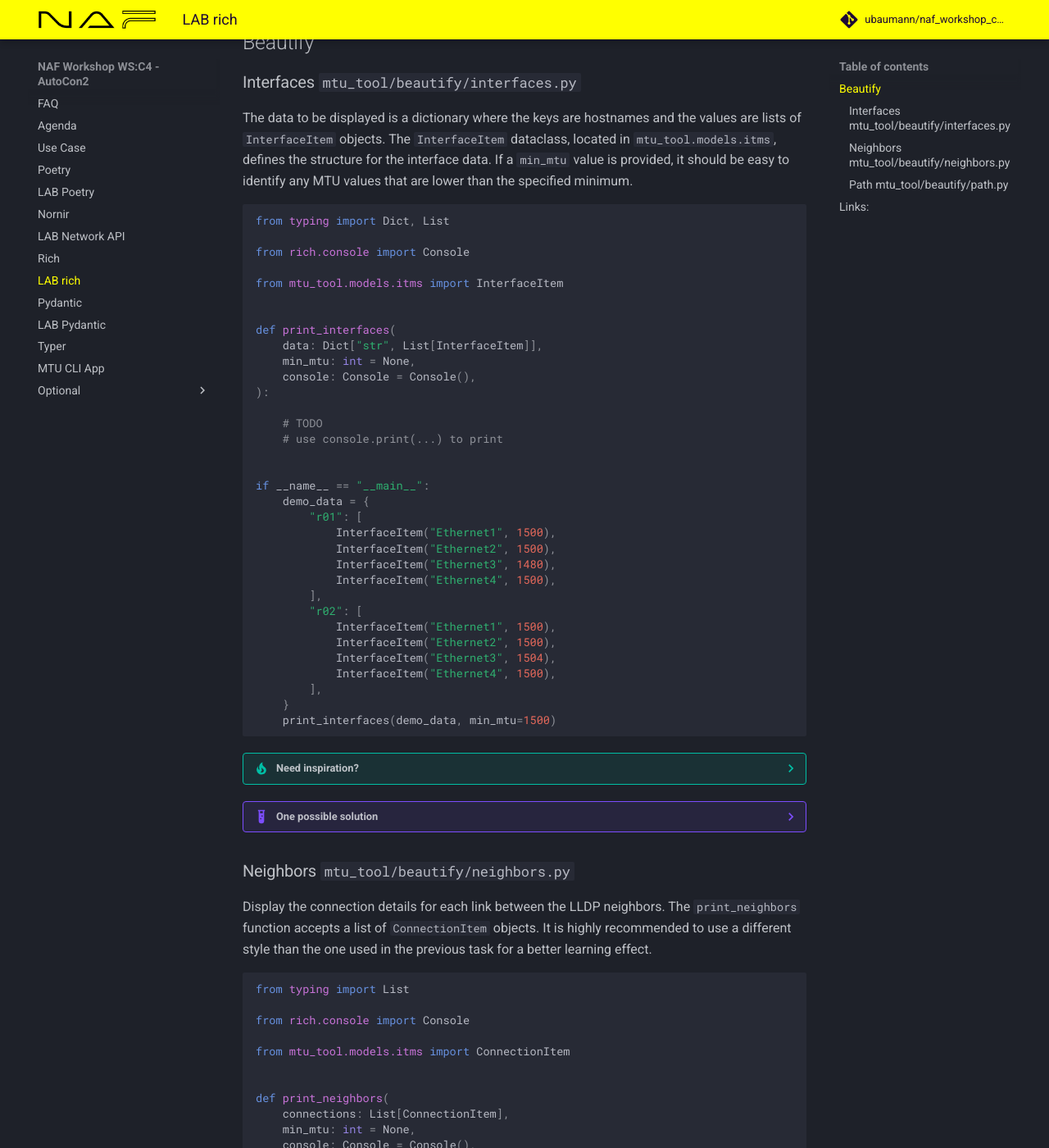
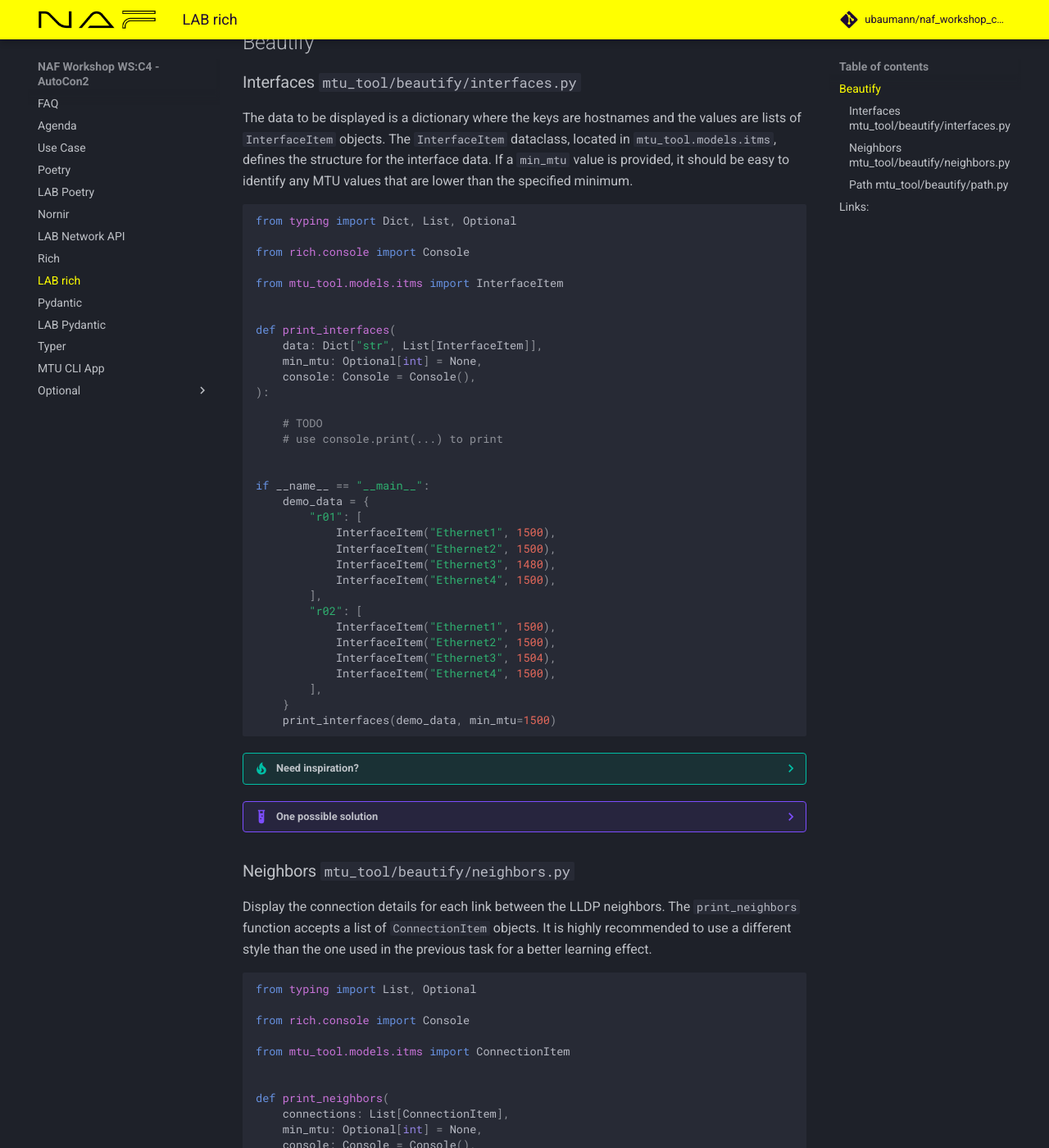
Before and after one commit to ubaumann/naf_workshop_cli_tool, an MkDocs documentation site: the page built from docs/lab_rich.md, in a window 1280 px wide and 1400 px high, scrolled down 288 px. Shown: the whole window at 82% size. Built offline with MkDocs 1.6.1 and Material for MkDocs 9.7.7, drawn with Linux system fonts in a browser that asks for light colours; comment, search, counter and statistics services are not loaded; some of the changed text lies outside the part shown.

Commit message:
Update typing fixes

````diff
--- a/docs/lab_rich.md
+++ b/docs/lab_rich.md
@@ -10,7 +10,7 @@ Rich makes it easy to generate appealing console output, allowing you to format
 The data to be displayed is a dictionary where the keys are hostnames and the values are lists of `InterfaceItem` objects. The `InterfaceItem` dataclass, located in `mtu_tool.models.itms`, defines the structure for the interface data. If a `min_mtu` value is provided, it should be easy to identify any MTU values that are lower than the specified minimum.
 
 ```python
-from typing import Dict, List
+from typing import Dict, List, Optional
 
 from rich.console import Console
 
@@ -19,7 +19,7 @@ from mtu_tool.models.itms import InterfaceItem
 
 def print_interfaces(
     data: Dict["str", List[InterfaceItem]],
-    min_mtu: int = None,
+    min_mtu: Optional[int] = None,
     console: Console = Console(),
 ):
 
@@ -53,7 +53,7 @@ if __name__ == "__main__":
 ??? example "One possible solution"
 
     ```python
-    from typing import Dict, List
+    from typing import Dict, List, Optional
 
     from rich.console import Console
     from rich.panel import Panel
@@ -62,7 +62,7 @@ if __name__ == "__main__":
     from mtu_tool.models.itms import InterfaceItem
 
 
-    def _mtu_rich_str(mtu: int, min_mtu: int = None) -> str:
+    def _mtu_rich_str(mtu: int, min_mtu: Optional[int] = None) -> str:
         if not min_mtu:
             return str(mtu)
         return str(mtu) if mtu >= min_mtu else f"[red]{mtu}[/red]"
@@ -70,9 +70,9 @@ if __name__ == "__main__":
 
     def print_interfaces(
         data: Dict["str", List[InterfaceItem]],
-        min_mtu: int = None,
+        min_mtu: Optional[int] = None,
         console: Console = Console(),
-    ):
+    ) -> None:
         for host, interface_list in data.items():
             table = Table(style="cyan", row_styles=["green"], expand=True)
             table.add_column("Interface Name")
@@ -115,7 +115,7 @@ if __name__ == "__main__":
 Display the connection details for each link between the LLDP neighbors. The `print_neighbors` function accepts a list of `ConnectionItem` objects. It is highly recommended to use a different style than the one used in the previous task for a better learning effect.
 
 ```python
-from typing import List
+from typing import List, Optional
 
 from rich.console import Console
 
@@ -124,9 +124,9 @@ from mtu_tool.models.itms import ConnectionItem
 
 def print_neighbors(
     connections: List[ConnectionItem],
-    min_mtu: int = None,
+    min_mtu: Optional[int] = None,
     console: Console = Console(),
-):
+) -> None:
 
     # TODO
     # use console.print(...) to print
@@ -174,7 +174,7 @@ if __name__ == "__main__":
 ??? example "One possible solution"
 
     ```python
-    from typing import List
+    from typing import List, Optional
 
     from rich.console import Console
     from rich.panel import Panel
@@ -185,9 +185,9 @@ if __name__ == "__main__":
 
     def print_neighbors(
         connections: List[ConnectionItem],
-        min_mtu: int = None,
+        min_mtu: Optional[int] = None,
         console: Console = Console(),
-    ):
+    ) -> None:
         site_table = Table(show_lines=True)
         site_table.add_column("local", vertical="bottom")
         site_table.add_column("remote")
@@ -259,7 +259,7 @@ if __name__ == "__main__":
 The task is to visualize multiple paths, with each path representing hop-by-hop information stored as `ConnectionItem` objects. There are many ways to achieve this, so feel free to get creative. Don't be afraid to experiment with approaches you might not normally consider.
 
 ```python
-from typing import List
+from typing import List, Optional
 
 from rich.console import Console
 
@@ -269,9 +269,9 @@ from mtu_tool.models.itms import ConnectionItem
 def print_path(
     paths: List[List[ConnectionItem]],
     start_name: str,
-    min_mtu: int = None,
+    min_mtu: Optional[int] = None,
     console: Console = Console(),
-):
+) -> None:
 
     # ToDo
     # use console.print(...) to print
@@ -421,6 +421,9 @@ if __name__ == "__main__":
     To simplify the code, the `ConnectionItem` class was extended by the method `__rich__(self)` to support the rich protocoll.
 
     ```python title="mtu_tool/models/itms.py"
+    from typing import Optional
+    from dataclasses import dataclass
+
     from rich.columns import Columns
     from rich.panel import Panel
     from rich.json import JSON
@@ -431,8 +434,8 @@ if __name__ == "__main__":
         local_mtu: int
         neighbor_name: str
         neighbor_interface: str
-        local_name: str = None
-        neighbor_mtu: int = None
+        local_name: Optional[str] = None
+        neighbor_mtu: Optional[int] = None
 
         def __rich__(self) -> Panel:
             colour = "red" if self.local_mtu != self.neighbor_mtu else "green"
@@ -466,7 +469,7 @@ if __name__ == "__main__":
     ```
 
     ```python title="mtu_tool/beautify/path.py"
-    from typing import List
+    from typing import List, Optional
 
     from rich.console import Console
     from rich.tree import Tree
````
Also changed, not shown: other parts of docs/lab_rich.md (+1 -2 lines), docs/lab_network_api.md (+11 -8 lines).
